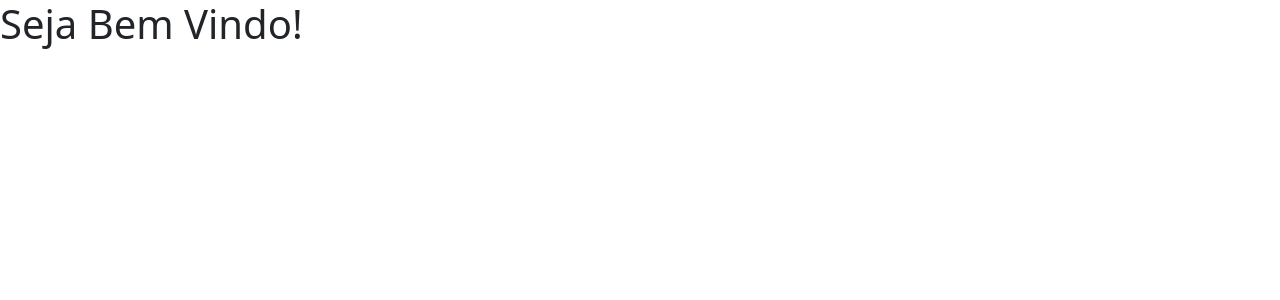
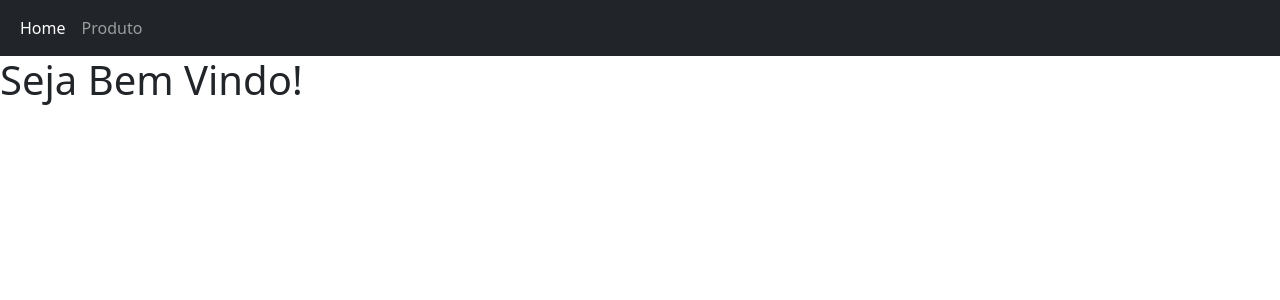
Before and after one commit to User-Wellengton/react-api-modelo, a React (Create React App) app: page / in a window 1280 px wide. Shown: the top 300 px of the page. Built offline with nearby package versions, Linux system fonts and the light colour scheme.

Commit message:
Inserido Navbar

```diff
--- a/src/App.tsx
+++ b/src/App.tsx
@@ -2,10 +2,12 @@
 import React from "react";
 import { BrowserRouter as Router, Route, Routes } from "react-router-dom";
 import ProdutoListar from "./components/Produto/ProdutoListar";
+import Navbar from "./components/NavBar/Navbar";
 
 const App: React.FC = function () {
   return (
     <Router>
+      <Navbar />
       <Routes>
         <Route path="/" element={<h1>Seja Bem Vindo!</h1>} />
         <Route path="/Produto" element={<ProdutoListar />} />
--- /dev/null
+++ b/src/components/NavBar/Navbar.tsx
@@ -0,0 +1,24 @@
+const Navbar: React.FC = () => {
+  return (
+    <nav className="navbar navbar-expand-lg navbar-dark bg-dark">
+      <div className="container-fluid">
+        <div className="collapse navbar-collapse" id="navbarSupportedContent">
+          <ul className="navbar-nav me-auto mb-2 mb-lg-0">
+            <li className="nav-item">
+              <a className="nav-link active" aria-current="page" href="/">
+                Home
+              </a>
+            </li>
+            <li className="nav-item">
+              <a className="nav-link" href="/Produto">
+                Produto
+              </a>
+            </li>
+          </ul>
+        </div>
+      </div>
+    </nav>
+  );
+};
+
+export default Navbar;
```
